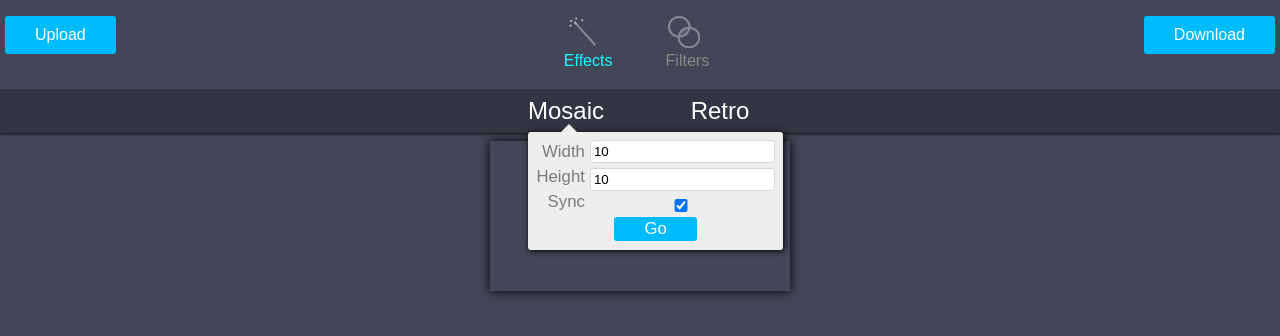
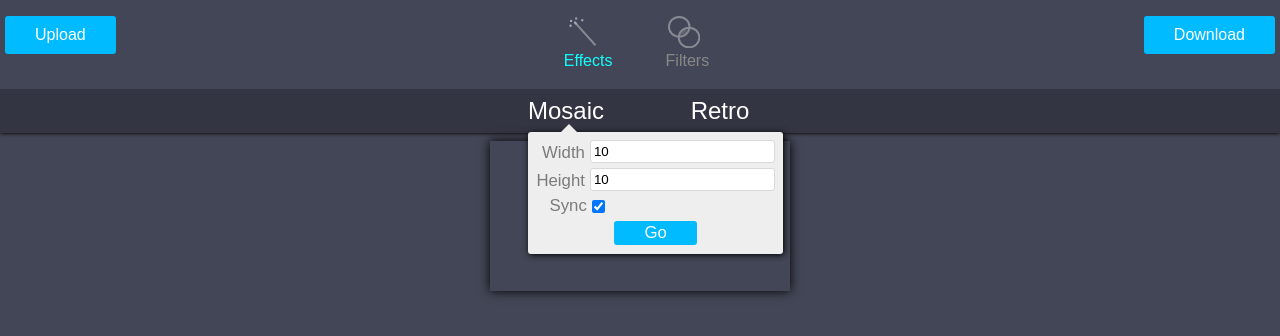
Before and after one commit to shockry/editest, a React (Create React App) app: page / in a window 1280 px wide. Both pictures are taken after a click on the link "Mosaic". Shown: the top 336 px of the page. Built offline with nearby package versions, Linux system fonts and the light colour scheme.

Commit message:
popover form flex for form>div

```diff
--- a/src/components/toolbar.js
+++ b/src/components/toolbar.js
@@ -27,26 +27,22 @@ class Toolbar extends Component {
         label: "Mosaic",
         under: "Effects",
         content:
+        <div className="popover-form">
           <div>
-          <div className="popoverContainer">
-            <div className="labelContainer">
-              <label className="popoverControl">Width</label>
-              <label className="popoverControl">Height</label>
-              <label htmlFor="sync" className="popoverControl">Sync</label>
+            <label className="popover-form-label">Width</label>
+            <input value={this.state.tileWidth} type="number" min="1"
+                   inputMode="numeric" name="tileWidth" onChange={this.updateTileDimensions}/>
           </div>
-
-            <div className="inputContainer">
-              <input value={this.state.tileWidth} type="number" min="1"
-                     className="popoverControl"
-                     inputMode="numeric" name="tileWidth" onChange={this.updateTileDimensions}/>
+          <div>
+            <label className="popover-form-label">Height</label>
             <input value={this.state.tileHeight} type="number" min="1"
-                     className="popoverControl"
                    name="tileHeight" onChange={this.updateTileDimensions}/>
-
-                   <input className="popoverControl" checked={this.state.sync}
+          </div>
+          <div>
+            <label htmlFor="sync" className="popover-form-label">Sync</label>
+            <input checked={this.state.sync}
               type="checkbox" name="sync" id="sync"
               onChange={this.handleInput}/>
-            </div>
           </div>
           <button name="mosaic" onClick={this.handleImageEffects}>Go</button>
         </div>
@@ -55,9 +51,9 @@ class Toolbar extends Component {
         label: "Retro",
         under: "Effects",
         content:
+        <div className="popover-form">
           <div>
-          <div className="popoverContainer">
-          <label>Intensity</label>
+            <label className="popover-form-label">Intensity</label>
             <input type="range" name="retrosize" value={this.state.retrosize}
                    onChange={this.handleInput} min="5"/>
             <label className="numberViewer">{this.state.retrosize}</label>
--- a/src/css/Popover.css
+++ b/src/css/Popover.css
@@ -41,6 +41,13 @@
   padding: 2px 30px;
 }
 
-.popoverControl {
+.popover-form > div {
+  display: flex;
+  align-items: flex-end;
   margin-bottom: 5px;
 }
+
+.popover-form-label {
+  flex-basis: 3em;
+  text-align: right;
+}
--- a/src/css/Toolbar.css
+++ b/src/css/Toolbar.css
@@ -23,21 +23,3 @@ a {
 .numberViewer {
   width: 2em;
 }
-
-.inputContainer, .labelContainer {
-  display: flex;
-  flex-direction: column;
-}
-
-.inputContainer {
-  justify-content: flex-start;
-}
-
-.labelContainer {
-  justify-content: flex-end;
-  align-items: flex-end;
-}
-
-.popoverContainer {
-  display: flex;
-}
```
Lines whose indentation alone changed are shown as unchanged.
